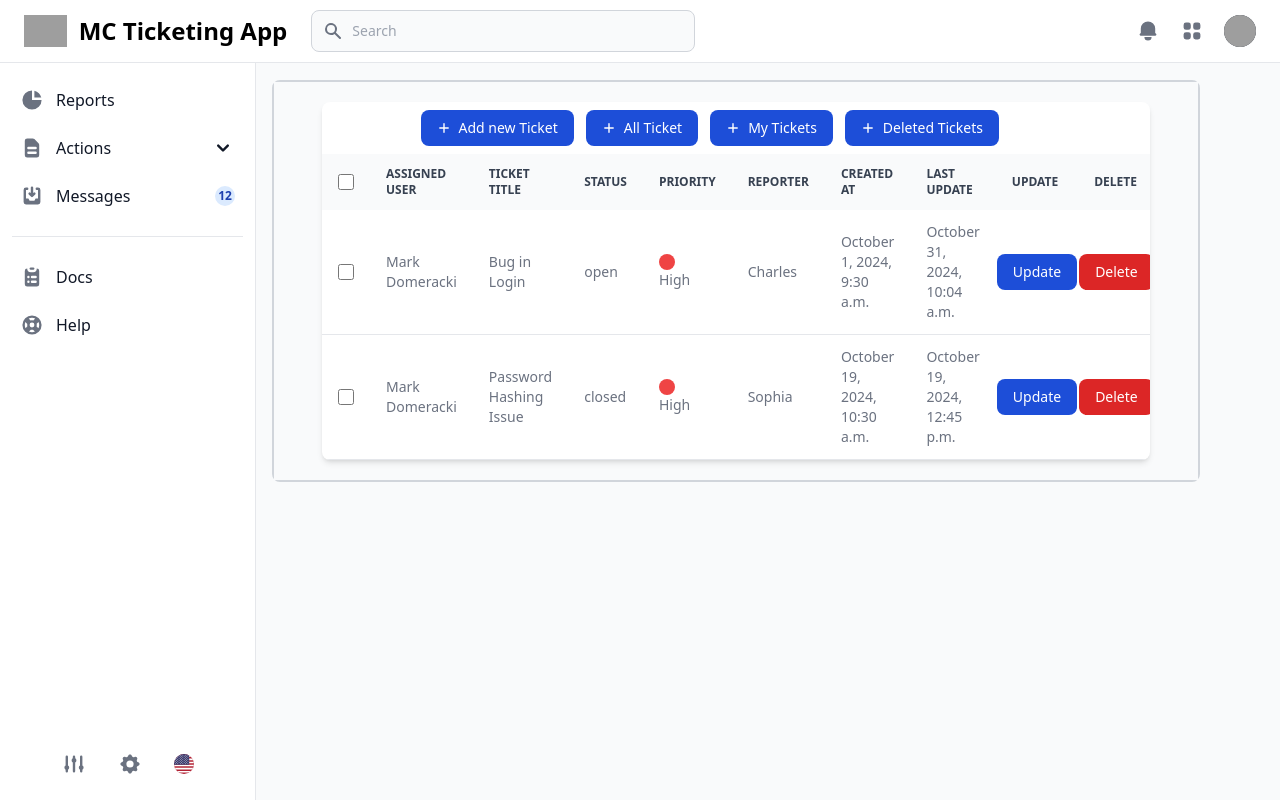
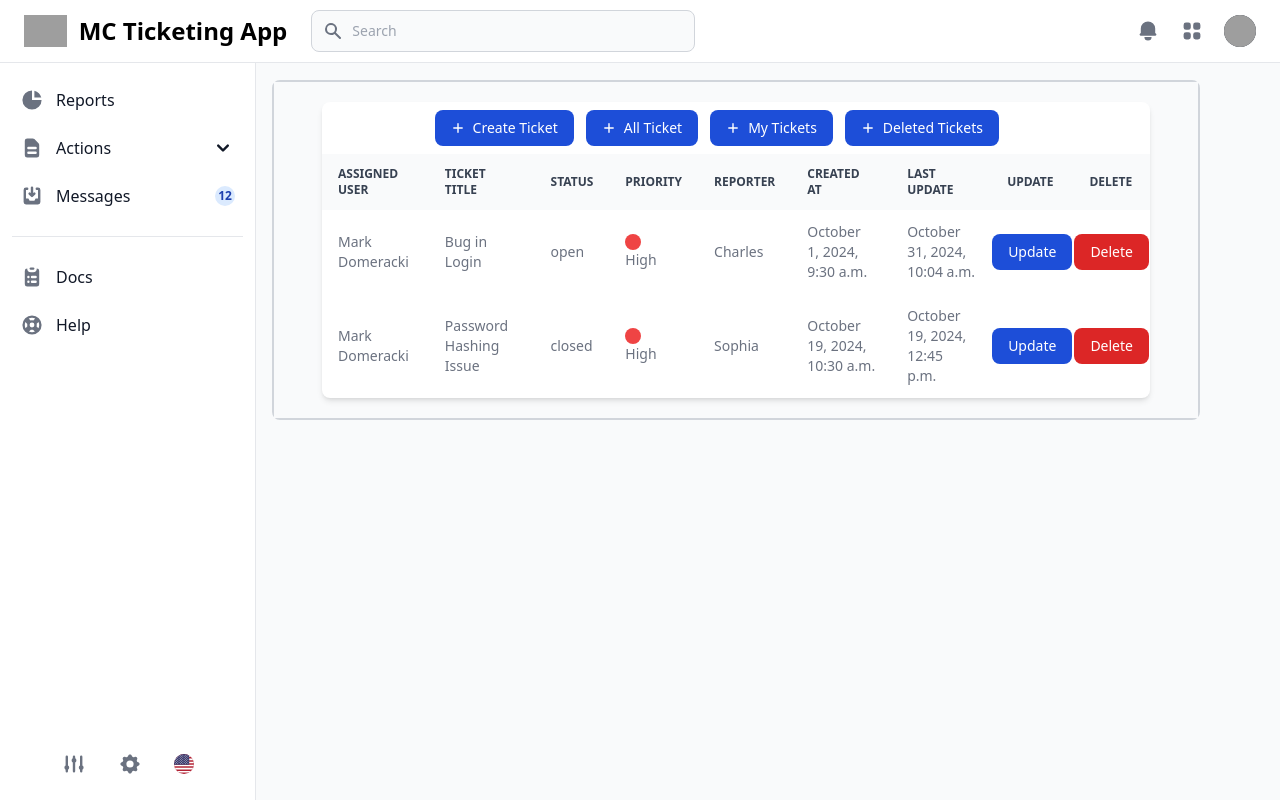
Before and after one commit to mdomeracki231994/mc_ticketing_system, a Django app: page /my_tickets/ in a window 1280 px wide. Run offline with Django 5.2, Linux system fonts and the light colour scheme; a user stored in the database is signed in; data comes from the database, SQL or seed files in the repository; some libraries are stand-ins or nearby versions; grey boxes are pictures that could not be loaded.

Commit message:
Adding title changes

```diff
--- a/templates/ticket_management/includes/filter_links.html
+++ b/templates/ticket_management/includes/filter_links.html
@@ -5,7 +5,7 @@
         <path clip-rule="evenodd" fill-rule="evenodd"
               d="M10 3a1 1 0 011 1v5h5a1 1 0 110 2h-5v5a1 1 0 11-2 0v-5H4a1 1 0 110-2h5V4a1 1 0 011-1z"/>
     </svg>
-    <a href="{% url 'create_ticket' %}">Add new Ticket</a>
+    <a href="{% url 'create_ticket' %}">Create Ticket</a>
 </button>
 <button type="button"
         class="flex items-center justify-center px-4 py-2 text-sm font-medium text-white rounded-lg bg-primary-700 hover:bg-primary-800 focus:ring-4 focus:ring-primary-300 dark:bg-primary-600 dark:hover:bg-primary-700 focus:outline-none dark:focus:ring-primary-800">
--- a/templates/ticket_management/my_tickets.html
+++ b/templates/ticket_management/my_tickets.html
@@ -16,13 +16,6 @@
                             <table class="w-full text-sm text-left text-gray-500 dark:text-gray-400">
                                 <thead class="text-xs text-gray-700 uppercase bg-gray-50 dark:bg-gray-700 dark:text-gray-400">
                                 <tr>
-                                    <th scope="col" class="p-4">
-                                        <div class="flex items-center">
-                                            <input id="checkbox-all" type="checkbox"
-                                                   class="w-4 h-4 bg-gray-100 border-gray-300 rounded text-primary-600 focus:ring-primary-500 dark:focus:ring-primary-600 dark:ring-offset-gray-800 focus:ring-2 dark:bg-gray-700 dark:border-gray-600">
-                                            <label for="checkbox-all" class="sr-only">checkbox</label>
-                                        </div>
-                                    </th>
                                     <th scope="col" class="px-4 py-3">Assigned User</th>
                                     <th scope="col" class="px-4 py-3">Ticket Title</th>
                                     <th scope="col" class="px-4 py-3">Status</th>
@@ -36,15 +29,6 @@
                                 </thead>
                                 <tbody>
                                 {% for ticket in tickets %}
-                                    <tr class="border-b dark:border-gray-600 hover:bg-gray-100 dark:hover:bg-gray-700">
-                                        <td class="w-4 px-4 py-3">
-                                            <div class="flex items-center">
-                                                <input id="checkbox-table-search-{{ ticket.id }}" type="checkbox"
-                                                       onclick="event.stopPropagation()"
-                                                       class="w-4 h-4 bg-gray-100 border-gray-300 rounded text-primary-600 focus:ring-primary-500 dark:focus:ring-primary-600 dark:ring-offset-gray-800 focus:ring-2 dark:bg-gray-700 dark:border-gray-600">
-                                                <label for="checkbox-table-search-{{ ticket.id }}" class="sr-only">checkbox</label>
-                                            </div>
-                                        </td>
                                         <td class="px-4 py-3">
                                             {% if ticket.assigned_to %}
                                                 {{ ticket.assigned_to.first_name }} {{ ticket.assigned_to.last_name }}
```
